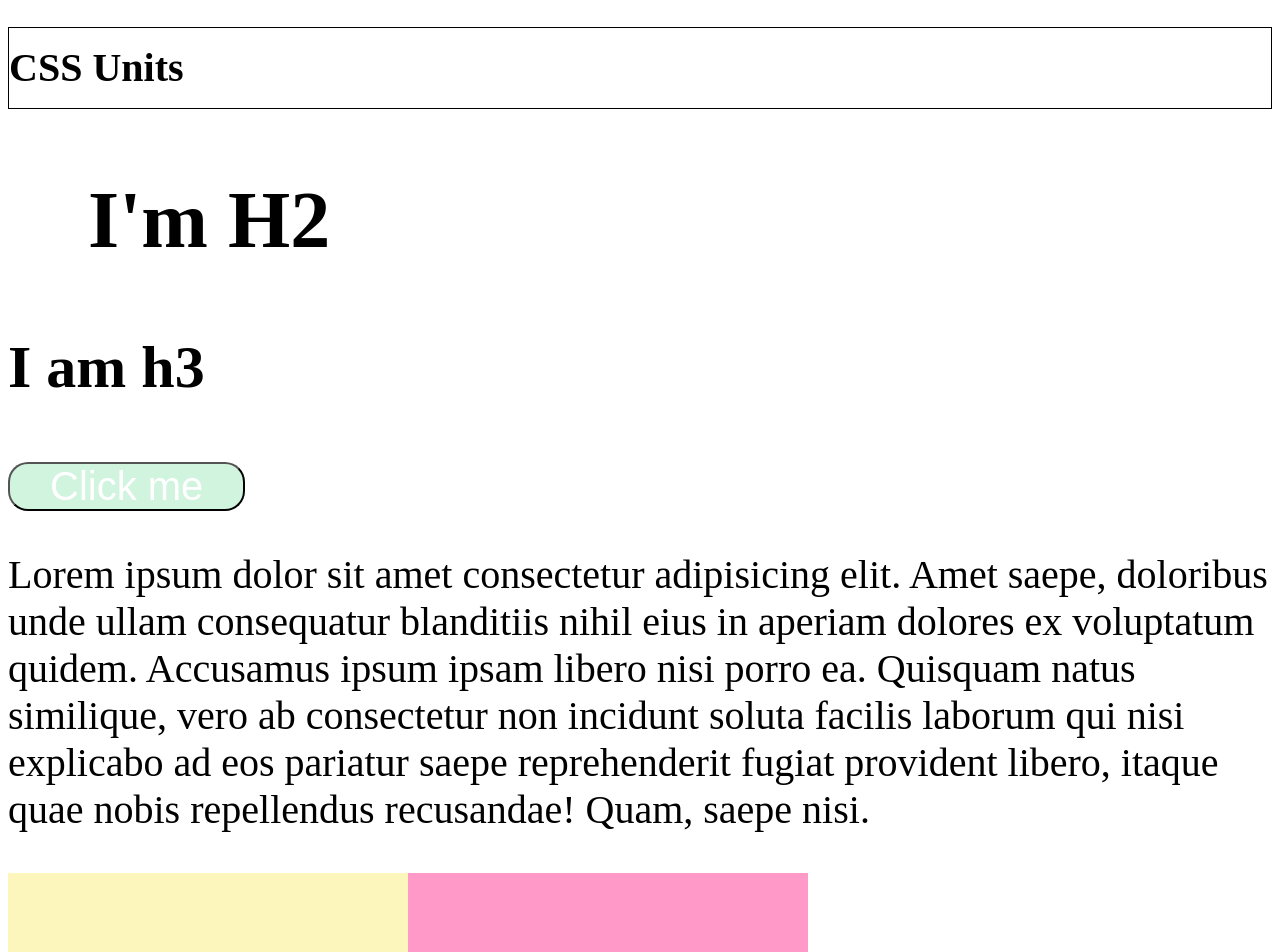
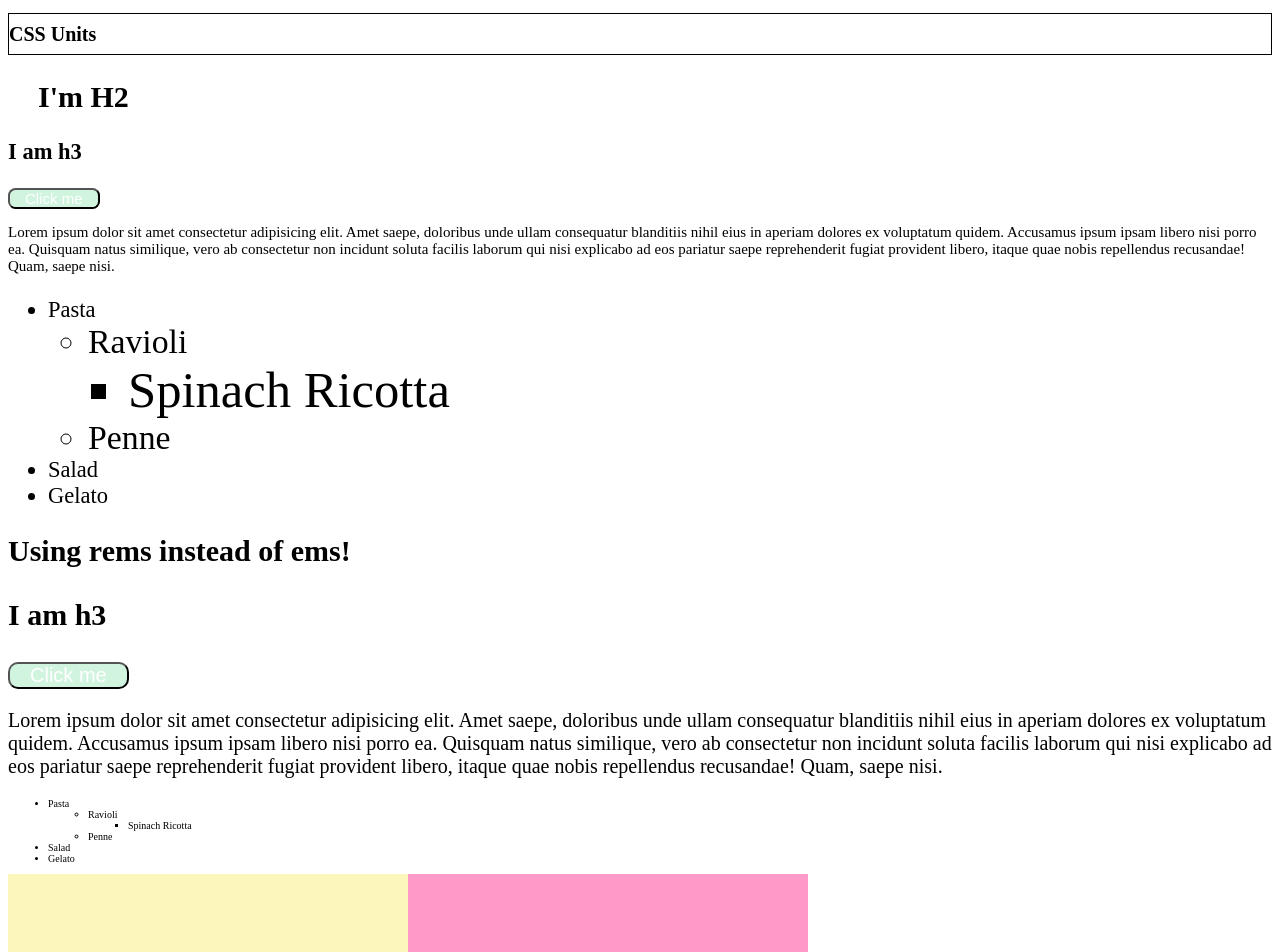
Before and after one commit to EryckBarreto/bootcamp_web_developer, a plain HTML site: page CSS_Box_Model/Units/index.html in a window 1280 px wide. Shown: the top 952 px of the page. Drawn offline with Linux system fonts and the light colour scheme.

Commit message:
Noções sobre o uso do rem e suas propriedades com o html

```diff
--- a/CSS_Box_Model/Units/app.css
+++ b/CSS_Box_Model/Units/app.css
@@ -1,3 +1,7 @@
+html {
+    font-size: 10px;
+}
+
 section {
     background-color: #ff99c8;
     width: 800px;
@@ -11,26 +15,30 @@ div {
 }
 
 h1 {
-    font-size: 40px;
+    font-size: 20px;
     border: 1px solid black;
     line-height: 200%;
 }
 
-h2 {
+#ems h2 {
     font-size: 2em;
     margin-left: 1em;
 }
 
-h3 {
+#ems h3 {
     font-size: 1.5em;
 }
 
-p {
+#ems p {
     font-size: 1em;
 }
 
+#ems {
+    font-size: 15px;
+}
+
 article {
-    font-size: 40px;
+    font-size: 20px;
 }
 
 button {
@@ -40,3 +48,19 @@ button {
     background-color: #d0f4de;
     color: white;
 }
+
+ul {
+    font-size: 1.5em;
+}
+
+#rems h3{
+    font-size: 3rem;
+}
+
+#rems h2{
+    font-size: 3rem;
+}
+
+#rems ul{
+    font-size: 1rem;
+}
--- a/CSS_Box_Model/Units/index.html
+++ b/CSS_Box_Model/Units/index.html
@@ -10,7 +10,7 @@
 <body>
     <h1>CSS Units</h1>
 
-    <article>
+    <article id="ems">
         <h2>I'm H2</h2>
         <h3>I am h3</h3>
         <button>Click me</button>
@@ -21,10 +21,55 @@
             laborum qui nisi explicabo ad eos pariatur saepe
             reprehenderit fugiat provident libero, itaque quae nobis
             repellendus recusandae! Quam, saepe nisi.</p>
+        <ul>
+            <li>
+                Pasta
+                <ul>
+                    <li>
+                        Ravioli
+                        <ul>
+                            <li>Spinach Ricotta</li>
+                        </ul>
+                    </li>
+                    <li>Penne</li>
+                </ul>
+            </li>
+            <li>Salad</li>
+            <li>Gelato</li>
+        </ul>
     </article>
 
-    <section>
-    <div></div>
+    <article id="rems">
+        <h2>Using rems instead of ems!</h2>
+        <h3>I am h3</h3>
+        <button>Click me</button>
+        <p>Lorem ipsum dolor sit amet consectetur adipisicing elit. Amet saepe, doloribus unde ullam consequatur
+            blanditiis nihil eius in aperiam dolores ex voluptatum quidem.
+            Accusamus ipsum ipsam libero nisi porro ea.
+            Quisquam natus similique, vero ab consectetur non incidunt soluta facilis
+            laborum qui nisi explicabo ad eos pariatur saepe
+            reprehenderit fugiat provident libero, itaque quae nobis
+            repellendus recusandae! Quam, saepe nisi.</p>
+        <ul>
+            <li>
+                Pasta
+                <ul>
+                    <li>
+                        Ravioli
+                        <ul>
+                            <li>Spinach Ricotta</li>
+                        </ul>
+                    </li>
+                    <li>Penne</li>
+                </ul>
+            </li>
+            <li>Salad</li>
+            <li>Gelato</li>
+        </ul>
+    </article>
+
+    <section id="percentages">
+        <div></div>
     </section>
 </body>
 </html>
```
